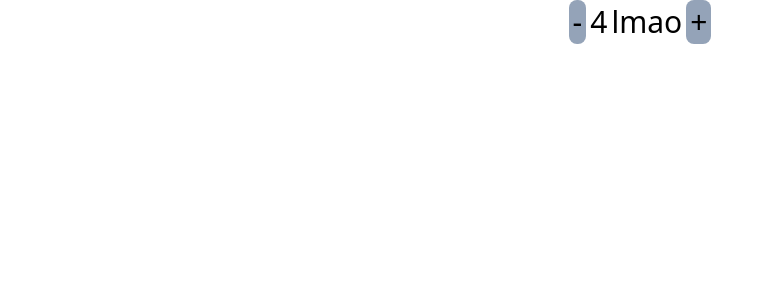
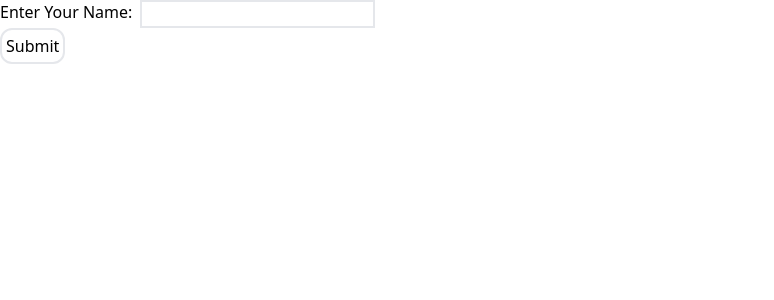
Before and after one commit to gweryf/cv-builder, a React (Create React App) app: page / in a window 1280 px wide. Shown: the top 300 px of the page, without its empty margins (0-774 px from the left). Built offline with nearby package versions, Linux system fonts and the light colour scheme.

Commit message:
added form

```diff
--- /dev/null
+++ b/src/components/form.js
@@ -0,0 +1,42 @@
+import React from "react";
+import { useState } from "react";
+
+let ind = 0
+
+function CvForm() {
+
+    const [sample, sampleUpdate] = useState([])
+
+    function submitAction(e) {
+        let value = document.getElementById("arrInput").value
+        e.preventDefault()
+        console.log(typeof sample);
+        sample.push({
+            id : ind++ ,
+            name : value
+        })
+        displaySample(sample)
+        value = ''
+    }
+
+    function displaySample(sample) {
+        sample.map((ele)=>{
+            document.getElementById('canvas').textContent += ele.value
+        })
+    }
+
+    return(
+        <form>
+            <label className=" mx-auto flex text-center gap-2">
+                Enter Your Name:
+                <input id="arrInput" className=" border-2 border-inherit border-black" type='text' />
+            </label>
+            <button type="submit" onClick={submitAction} className=" border-2 border-inherit border-black p-1 rounded-xl">
+                Submit
+            </button>
+            <div id="canvas"></div>
+        </form>
+    )
+}
+
+export default CvForm
--- a/src/index.js
+++ b/src/index.js
@@ -3,11 +3,12 @@ import ReactDOM from 'react-dom/client';
 import './index.css';
 import App from './App';
 import reportWebVitals from './reportWebVitals';
+import CvForm from './components/form';
 
 const root = ReactDOM.createRoot(document.getElementById('root'));
 root.render(
   <React.StrictMode>
-    <App />
+    <CvForm/>
   </React.StrictMode>
 );
 
```
